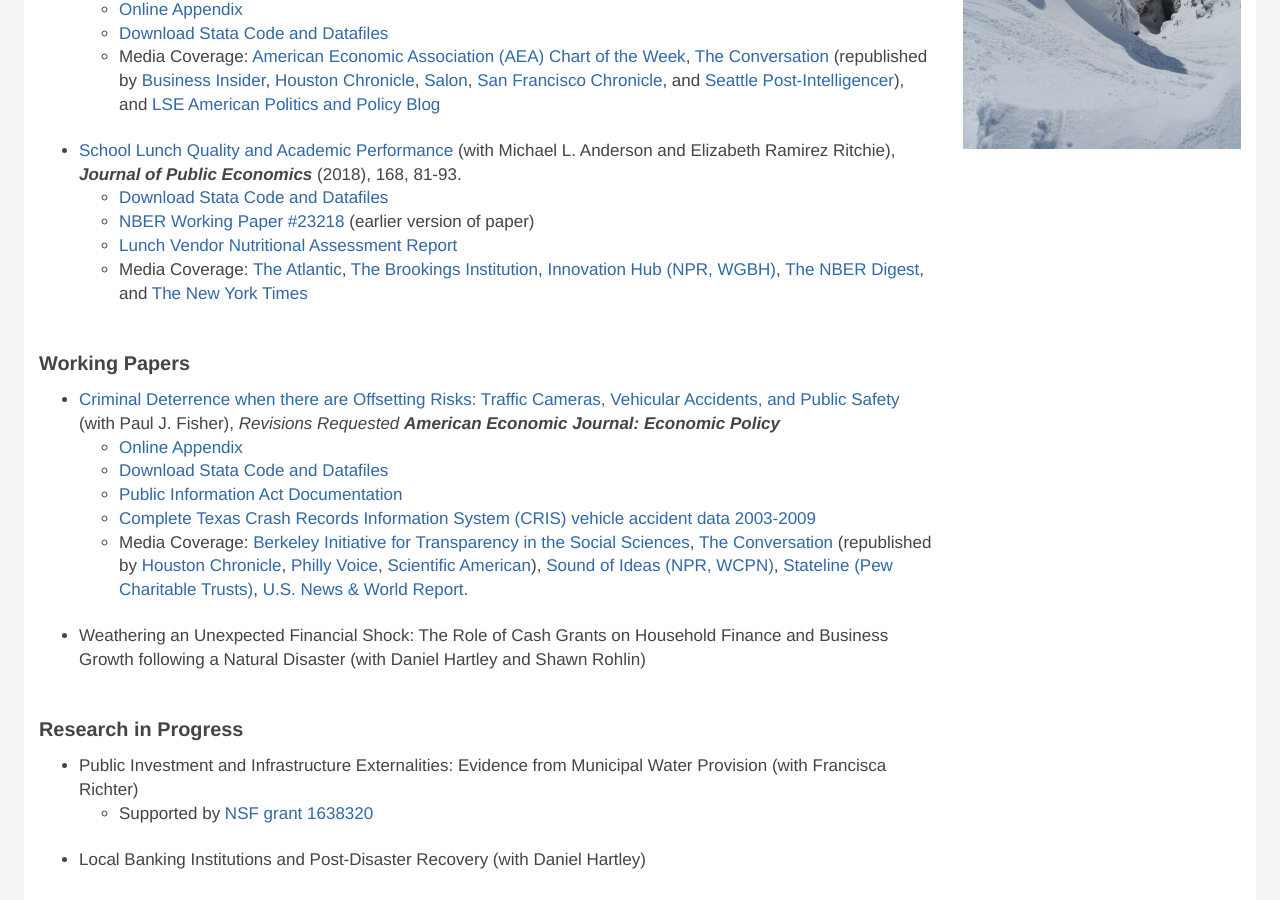
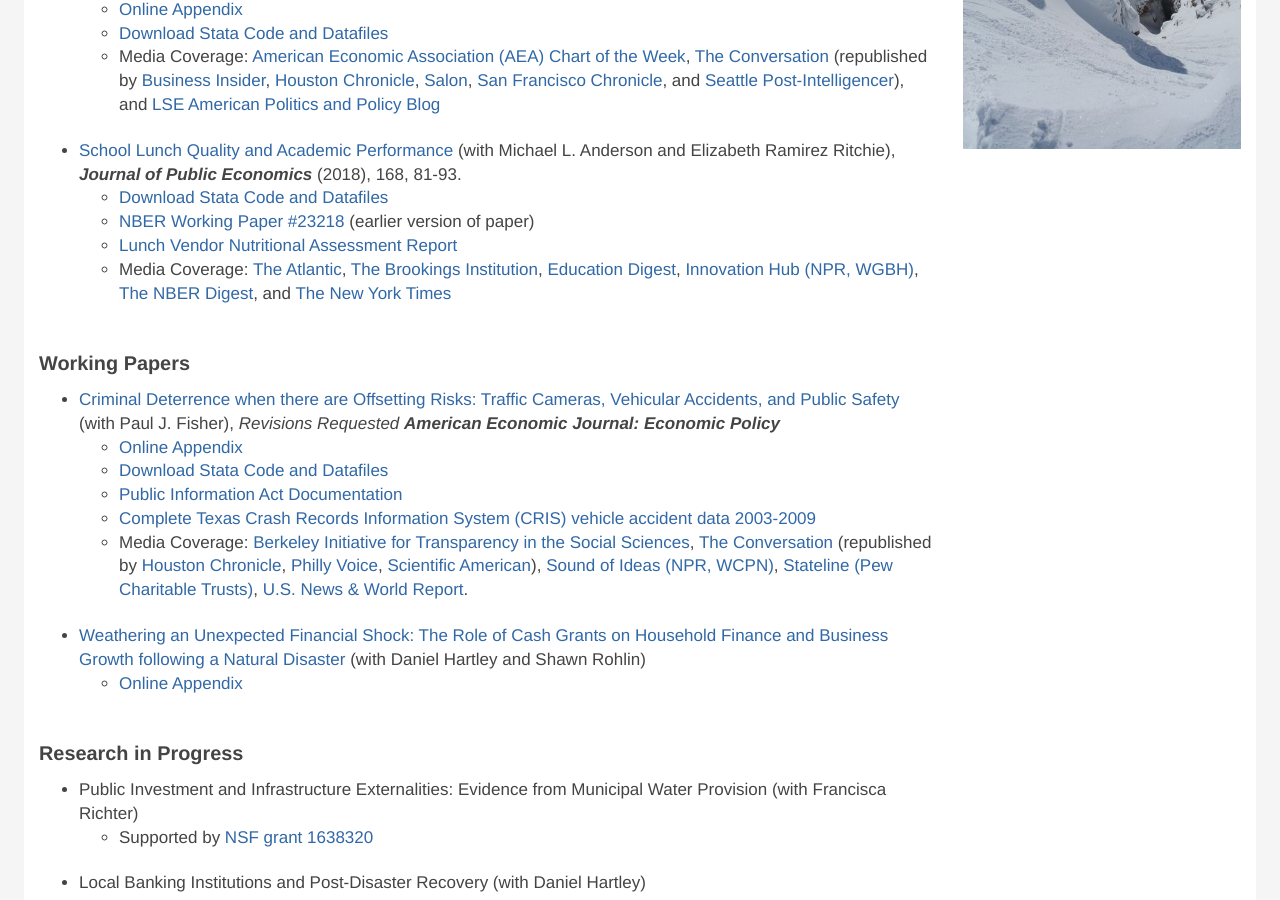
Before and after one commit to justinpgallagher/justinpgallagher.github.io, a Jekyll site: the page built from research.html, in a window 1280 px wide and 900 px high, scrolled down 542 px. Built offline with Jekyll 4.4.1, drawn with Linux system fonts in a browser that asks for light colours; nearby versions of some CDN libraries; some web fonts are replaced; library files that are not in the unit come from our copies.

Commit message:
Update research.md

```diff
--- a/_includes/research.md
+++ b/_includes/research.md
@@ -36,6 +36,7 @@
   - Media Coverage:
     [The Atlantic](https://www.theatlantic.com/education/archive/2017/03/do-healthy-lunches-improve-student-test-scores/520272/),
     [The Brookings Institution](https://www.brookings.edu/blog/brown-center-chalkboard/2017/05/03/how-the-quality-of-school-lunch-affects-students-academic-performance/),
+    [Education Digest](https://www.eddigest.com/sub.php?page=54),
     [Innovation Hub (NPR, WGBH)](http://blogs.wgbh.org/innovation-hub/2017/6/9/gallagher-lunches/),
     [The NBER Digest](http://www.nber.org/digest/jun17/jun17.pdf), and
     [The New York Times](https://www.nytimes.com/2017/06/05/well/feeding-young-minds-the-importance-of-school-lunches.html)
@@ -60,8 +61,8 @@
     [Stateline (Pew Charitable Trusts)](https://www.pewtrusts.org/en/research-and-analysis/blogs/stateline/2018/09/28/taking-a-uturn-on-redlight-speed-cameras),
     [U.S. News & World Report](https://www.usnews.com/news/best-states/articles/2019-06-03/gov-abbott-outlaws-red-light-traffic-cameras-in-texas).
 
-- {:.pub_li} Weathering an Unexpected Financial Shock: The Role of Cash Grants on Household Finance and Business Growth following a Natural Disaster (with Daniel Hartley and Shawn Rohlin)
-
+- {:.pub_li} [Weathering an Unexpected Financial Shock: The Role of Cash Grants on Household Finance and Business Growth following a Natural Disaster](pdfs/tornadoes_20191010) (with Daniel Hartley and Shawn Rohlin)
+  - [Online Appendix](pdfs/tornadoes_appendix_20191010)
 
 ### Research in Progress
 
```
